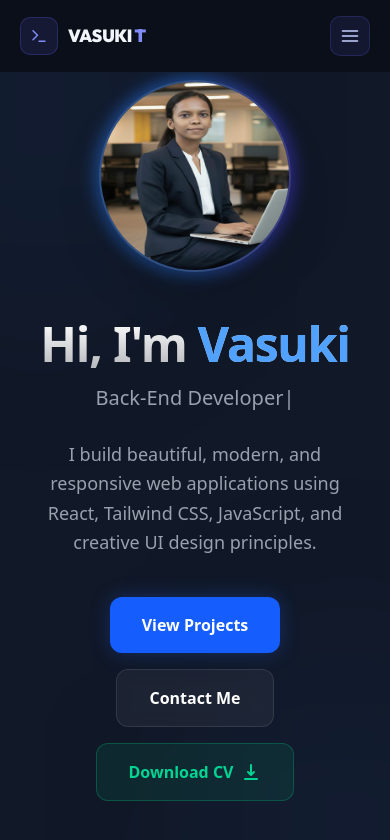
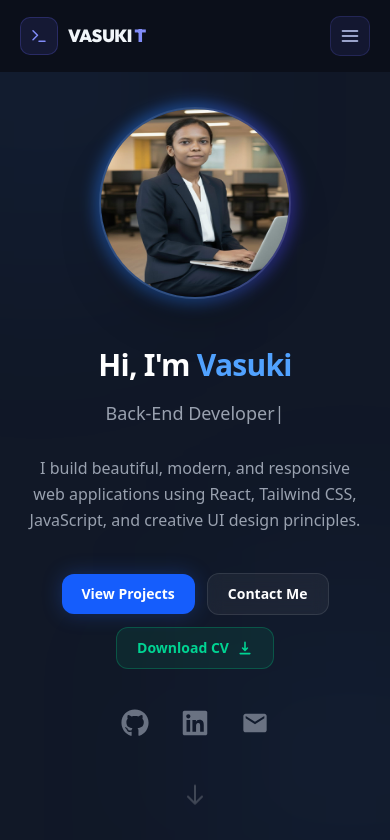
Before and after one commit to Vasuki-84/My_Portfolio_with_ReactJs, a React (Vite) app in the folder my-portfolio/: page / in a window 390 px wide. Shown: the top 840 px of the page. Built offline with nearby package versions, Linux system fonts and the light colour scheme.

Commit message:
added responsiveness for hero section

```diff
--- a/my-portfolio/src/components/HeroSection.jsx
+++ b/my-portfolio/src/components/HeroSection.jsx
@@ -30,13 +30,13 @@ function HeroSection() {
         </div>
         {/* Content Section - Right Side on Desktop */}
         <div className="text-center md:text-left md:w-1/2 max-w-3xl">
-          <h1 className="text-5xl md:text-7xl font-extrabold tracking-tight mb-4 bg-clip-text text-transparent bg-gradient-to-b from-white to-white/70">
+          <h1 className="text-3xl sm:text-4xl md:text-5xl lg:text-6xl xl:text-7xl font-extrabold tracking-tight mb-4">
             {" "}
             Hi, I'm <span className="text-blue-400">Vasuki</span>{" "}
           </h1>
           {/* Typing Animation Area */}
           <div className="h-8 md:h-10 mb-6">
-            <h2 className="text-xl md:text-3xl font-medium text-gray-400">
+            <h2 className="text-lg sm:text-xl md:text-2xl lg:text-3xl font-medium text-gray-400">
               <ReactTyped
                 strings={[
                   "Front-End Developer",
@@ -50,24 +50,24 @@ function HeroSection() {
               />{" "}
             </h2>
           </div>{" "}
-          <p className="text-gray-400 text-lg md:text-xl leading-relaxed mb-10 max-w-2xl">
+          <p className="text-gray-400 text-base sm:text-lg md:text-xl leading-relaxed mb-10 max-w-2xl">
             {" "}
             I build beautiful, modern, and responsive web applications using
             React, Tailwind CSS, JavaScript, and creative UI design
             principles.{" "}
           </p>
           {/* Primary Action Buttons */}
-          <div className="flex flex-wrap items-center justify-center md:justify-start gap-4 mb-10">
+          <div className="flex flex-wrap items-center justify-center md:justify-start gap-3 sm:gap-4 mb-10">
             <a
               href="#projects"
-              className="px-8 py-4 bg-blue-600 hover:bg-blue-500 text-white rounded-xl font-bold transition-all duration-300 shadow-[0_0_20px_rgba(37,99,235,0.3)] hover:shadow-[0_0_30px_rgba(37,99,235,0.5)] hover:-translate-y-1 active:scale-95"
+              className="px-5 py-2.5 text-sm sm:px-6 sm:py-3 sm:text-base md:px-8 md:py-4 md:text-base bg-blue-600 hover:bg-blue-500 text-white rounded-xl font-bold transition-all duration-300 shadow-[0_0_20px_rgba(37,99,235,0.3)] hover:shadow-[0_0_30px_rgba(37,99,235,0.5)] hover:-translate-y-1 active:scale-95"
             >
               {" "}
               View Projects{" "}
             </a>
             <a
               href="#contact"
-              className="px-8 py-4 bg-white/5 hover:bg-white/10 text-white border border-white/10 rounded-xl font-bold transition-all duration-300 backdrop-blur-sm hover:-translate-y-1 active:scale-95"
+              className="px-5 py-2.5 text-sm sm:px-6 sm:py-3 sm:text-base md:px-8 md:py-4 md:text-base bg-white/5 hover:bg-white/10 text-white border border-white/10 rounded-xl font-bold transition-all duration-300 backdrop-blur-sm hover:-translate-y-1 active:scale-95"
             >
               {" "}
               Contact Me{" "}
@@ -77,13 +77,13 @@ function HeroSection() {
               target="_blank"
               rel="noopener noreferrer"
               download
-              className="px-8 py-4 bg-emerald-500/10 hover:bg-emerald-500/20 text-emerald-400 border border-emerald-500/30 rounded-xl font-bold transition-all duration-300 flex items-center gap-2 hover:-translate-y-1 active:scale-95"
+              className="px-5 py-2.5 text-sm sm:px-6 sm:py-3 sm:text-base md:px-8 md:py-4 md:text-base bg-emerald-500/10 hover:bg-emerald-500/20 text-emerald-400 border border-emerald-500/30 rounded-xl font-bold transition-all duration-300 flex items-center gap-2 hover:-translate-y-1 active:scale-95"
             >
               {" "}
               Download CV{" "}
               <svg
                 xmlns="http://www.w3.org/2000/svg"
-                className="h-5 w-5"
+                className="h-4 w-4 sm:h-5 sm:w-5"
                 viewBox="0 0 20 20"
                 fill="currentColor"
               >
```
